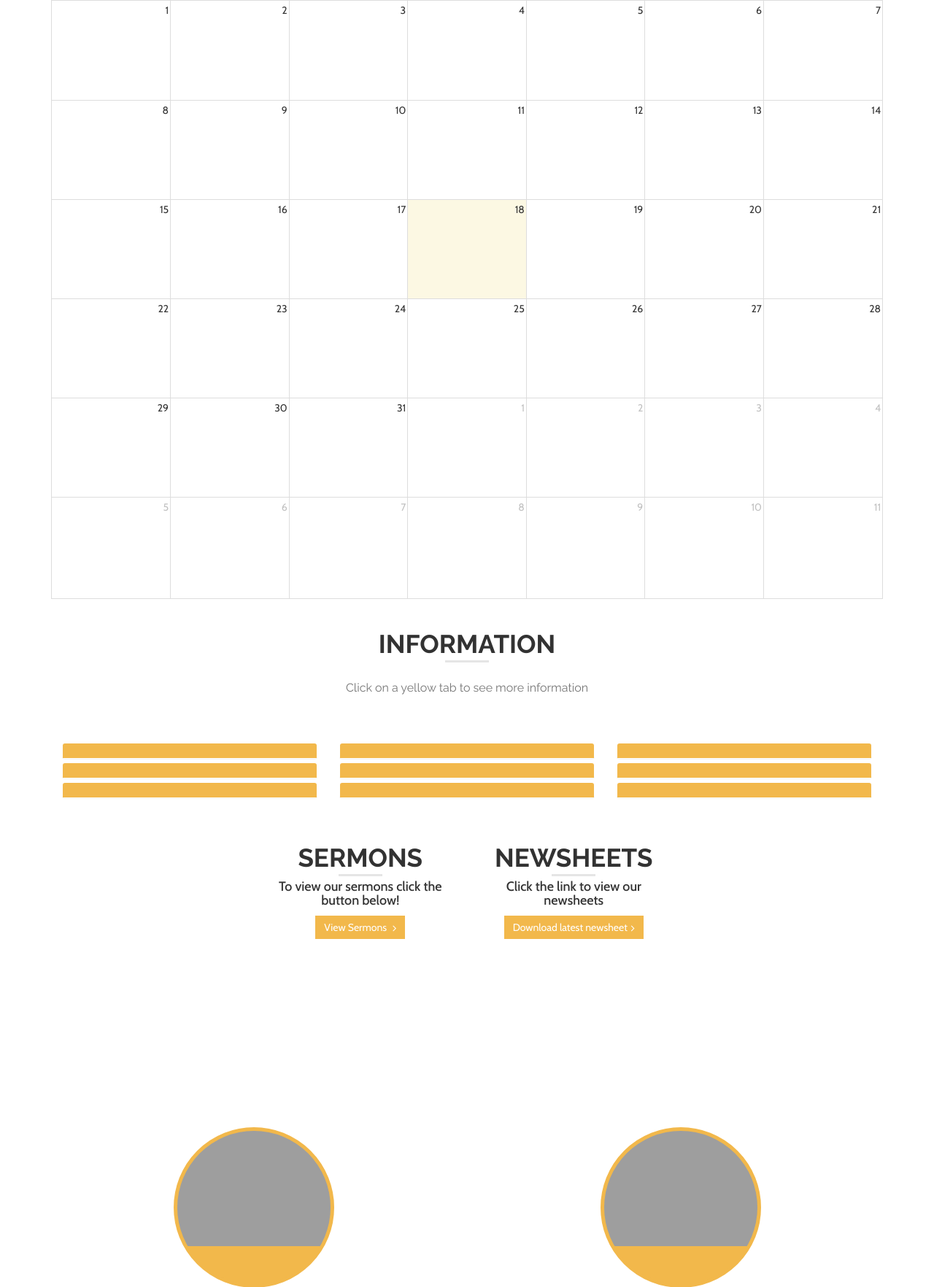
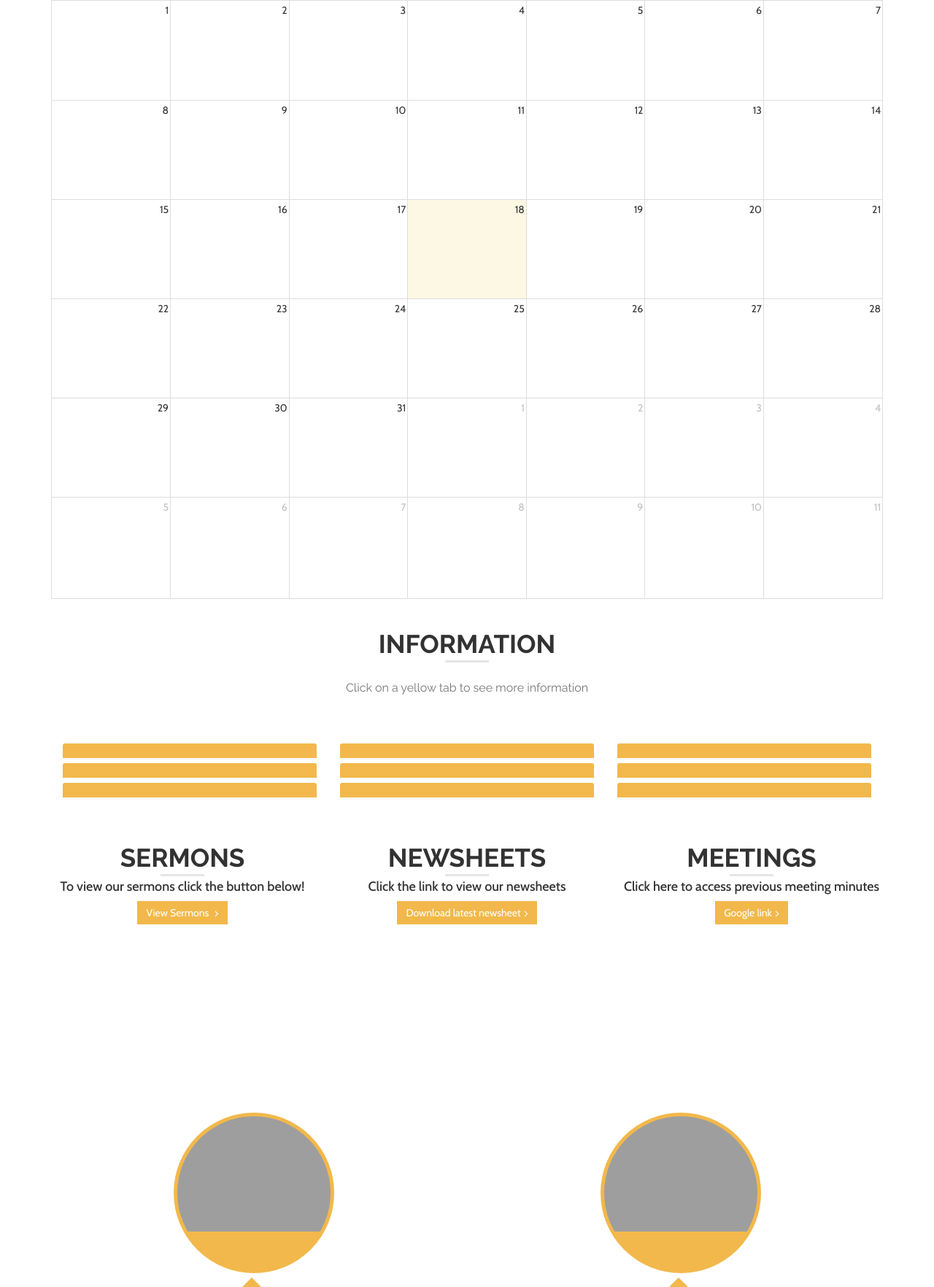
Before and after one commit to Masssssimo/LBC, a PHP site: page /home.php in a window 1280 px wide. Shown: the part 4604-6368 px from the top of the page at 73% size. Run offline with PHP 8.4, Linux system fonts and the light colour scheme; data that the repository does not hold is empty; some libraries are stand-ins or nearby versions; grey boxes are pictures that could not be loaded.

Commit message:
meeting minutes (no cms)
aasdas

```diff
--- a/home.php
+++ b/home.php
@@ -780,7 +780,7 @@
 
 
 					<div class="row" style="margin-bottom: -100px;">
-						<div class="col-sm-3 col-sm-offset-3 center-title text-center activity-title">
+						<div class="col-sm-4  center-title text-center activity-title">
 							<br><br>
 							<h3 style="margin-bottom: -15px;">Sermons</h3>
 							<span class="center-line"></span>
@@ -795,7 +795,7 @@
 
 						</div>
 
-						<div class="col-sm-3 center-title text-center activity-title">
+						<div class="col-sm-4 center-title text-center activity-title">
 							<br><br>
 							<h3 style="margin-bottom: -15px;">Newsheets</h3>
 							<span class="center-line"></span>
@@ -805,6 +805,21 @@
 								<h4 style="margin-top: -15px;">Click the link to view our newsheets</h4>
 								<a href="img/wallpapers/1.jpg" download>
 								<button type="button" class="btn btn-yellow btn-md wow fadeInUp delay">Download latest newsheet<i class="fa fa-angle-right"></i></button>
+								</a>
+							</div>
+
+						</div>
+
+						<div class="col-sm-4 center-title text-center activity-title">
+							<br><br>
+							<h3 style="margin-bottom: -15px;">Meetings</h3>
+							<span class="center-line"></span>
+
+
+							<div class="img-service-box">
+								<h4 style="margin-top: -15px;">Click here to access previous meeting minutes</h4>
+								<a href="img/wallpapers/1.jpg" target="_blank">
+								<button type="button" class="btn btn-yellow btn-md wow fadeInUp delay">Google link<i class="fa fa-angle-right"></i></button>
 								</a>
 							</div>
 
```
